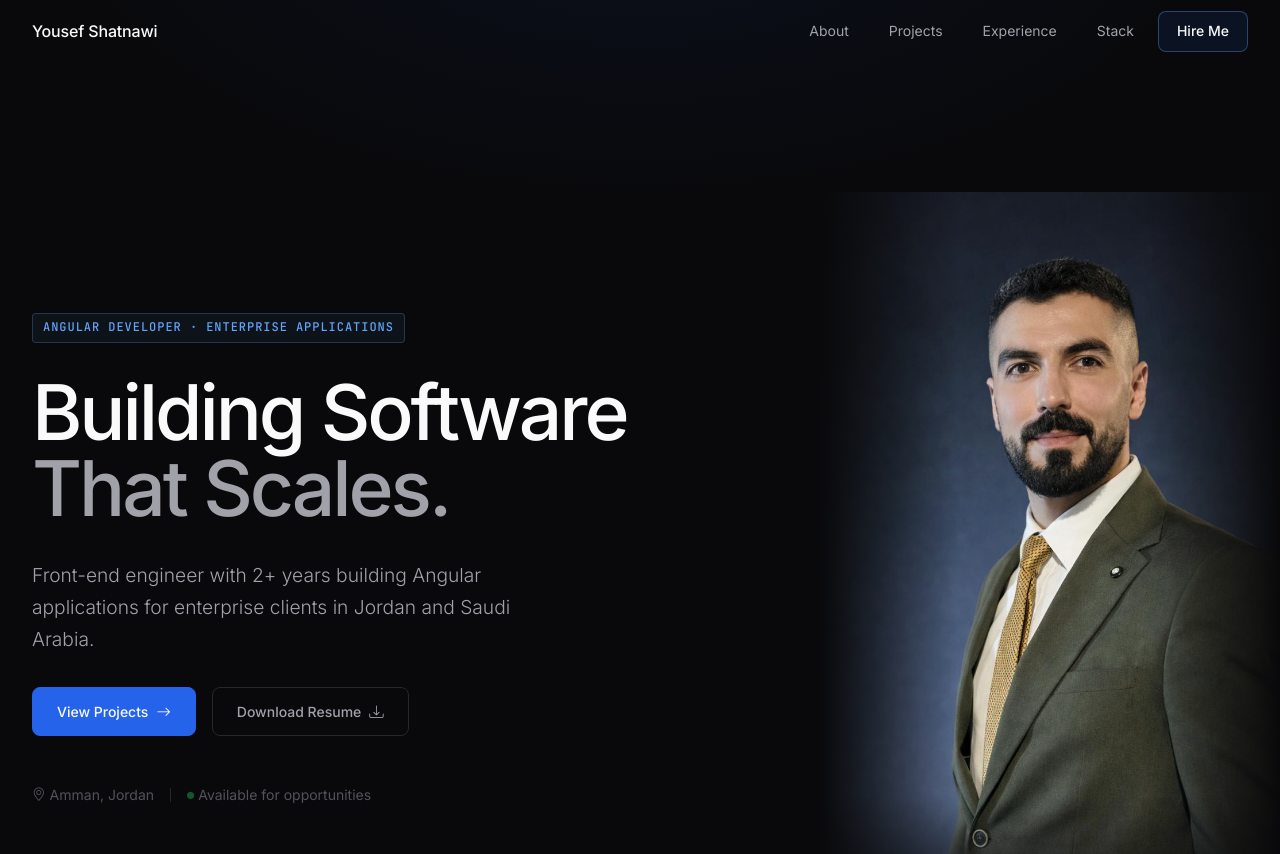
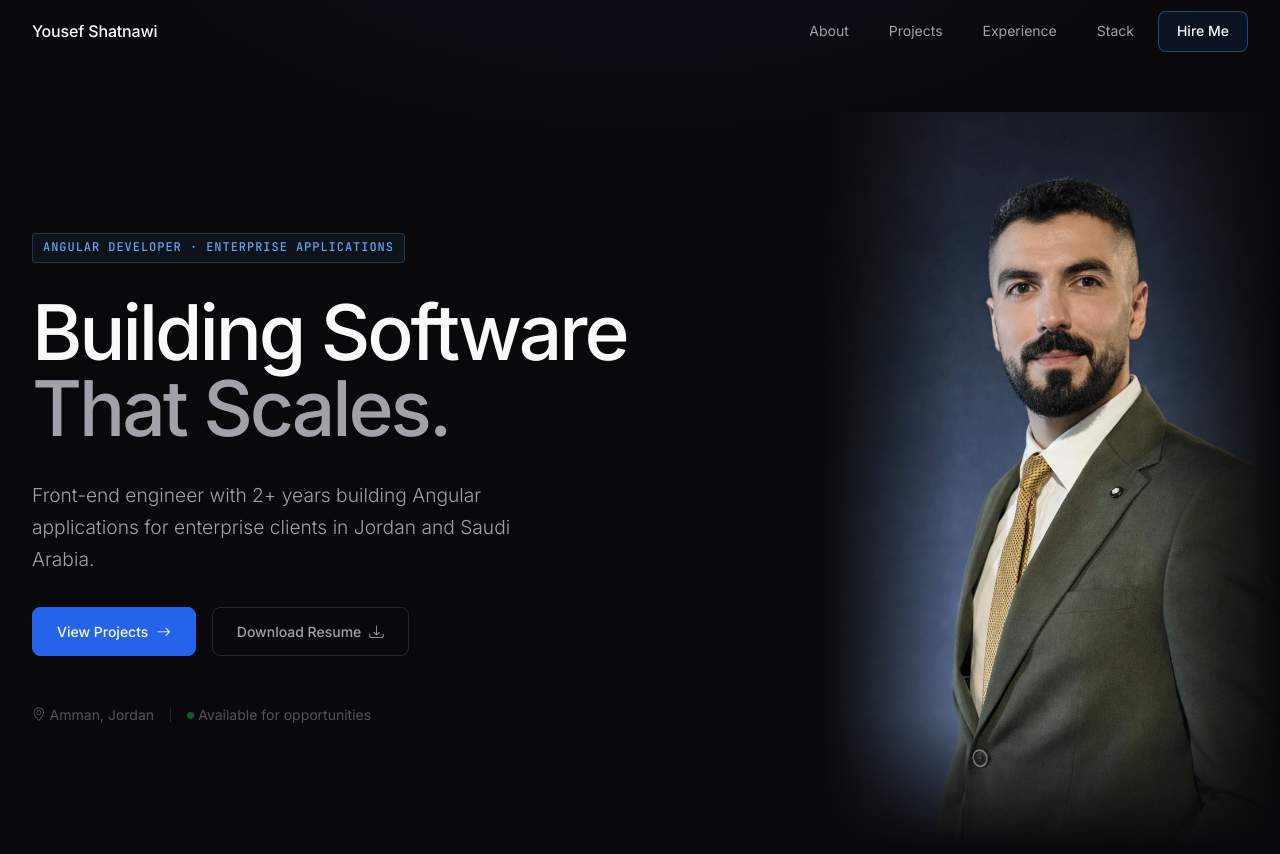
Before and after one commit to yousefshatnawi/yousef-portfolio, an Angular app: page / in a window 1280 px wide. Shown: the top 854 px of the page. Built offline with nearby package versions, Linux system fonts and the light colour scheme.

Commit message:
fix: adjust hero section height and padding for improved layout

```diff
--- a/src/app/features/hero/hero.scss
+++ b/src/app/features/hero/hero.scss
@@ -3,7 +3,6 @@
 @use '../../../styles/mixins' as *;
 
 .hero {
-  min-height: 100vh;
   display: flex;
   align-items: center;
   padding-top: $navbar-height;
@@ -24,14 +23,13 @@
     width: 100%;
     max-width: $max-width;
     margin: 0 auto;
-    padding-top: $space-4xl;
-    padding-bottom: $space-4xl;
+    padding-top: $space-2xl;
+    padding-bottom: $space-2xl;
     padding-left: $space-xl;
     padding-right: 0;
     display: grid;
     grid-template-columns: 1fr 460px;
     align-items: center;
-    min-height: calc(100vh - #{$navbar-height});
 
     @include laptop {
       grid-template-columns: 1fr 380px;
```
